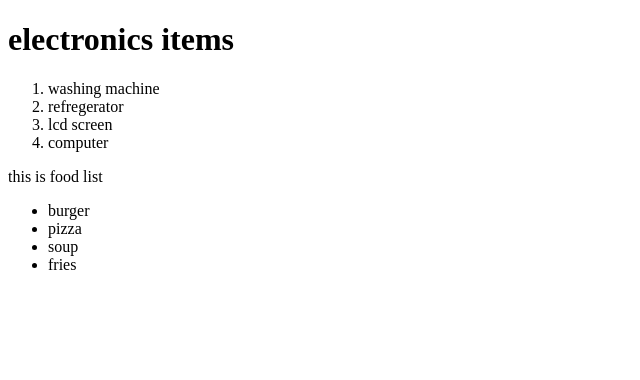
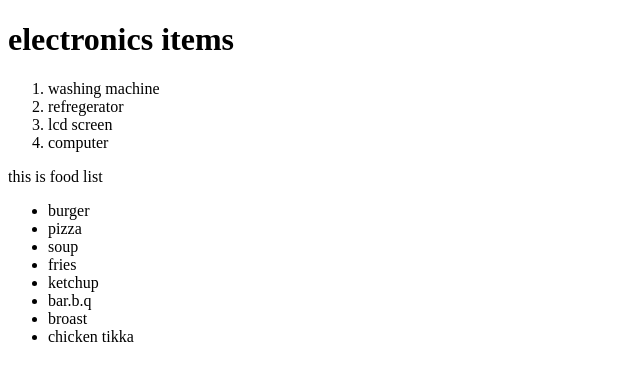
Before and after one commit to asifmadham1/asifmadham, a plain HTML site: page saylani.html in a window 1280 px wide. Shown: the whole page, without its empty margins (0-640 px from the left). Drawn offline with Linux system fonts and the light colour scheme.

Commit message:
ul practice.html
unordered list practice

```diff
--- a/saylani.html
+++ b/saylani.html
@@ -21,7 +21,12 @@
             <li>pizza</li>
             <li>soup</li>
             <li>fries</li>
+            <li>ketchup</li>
+            <li>bar.b.q</li>
+            <li>broast</li>
+            <li>chicken tikka</li>
         </ul>
 
-</ol></body>
+</ol>
+</body>
 </html>
```
